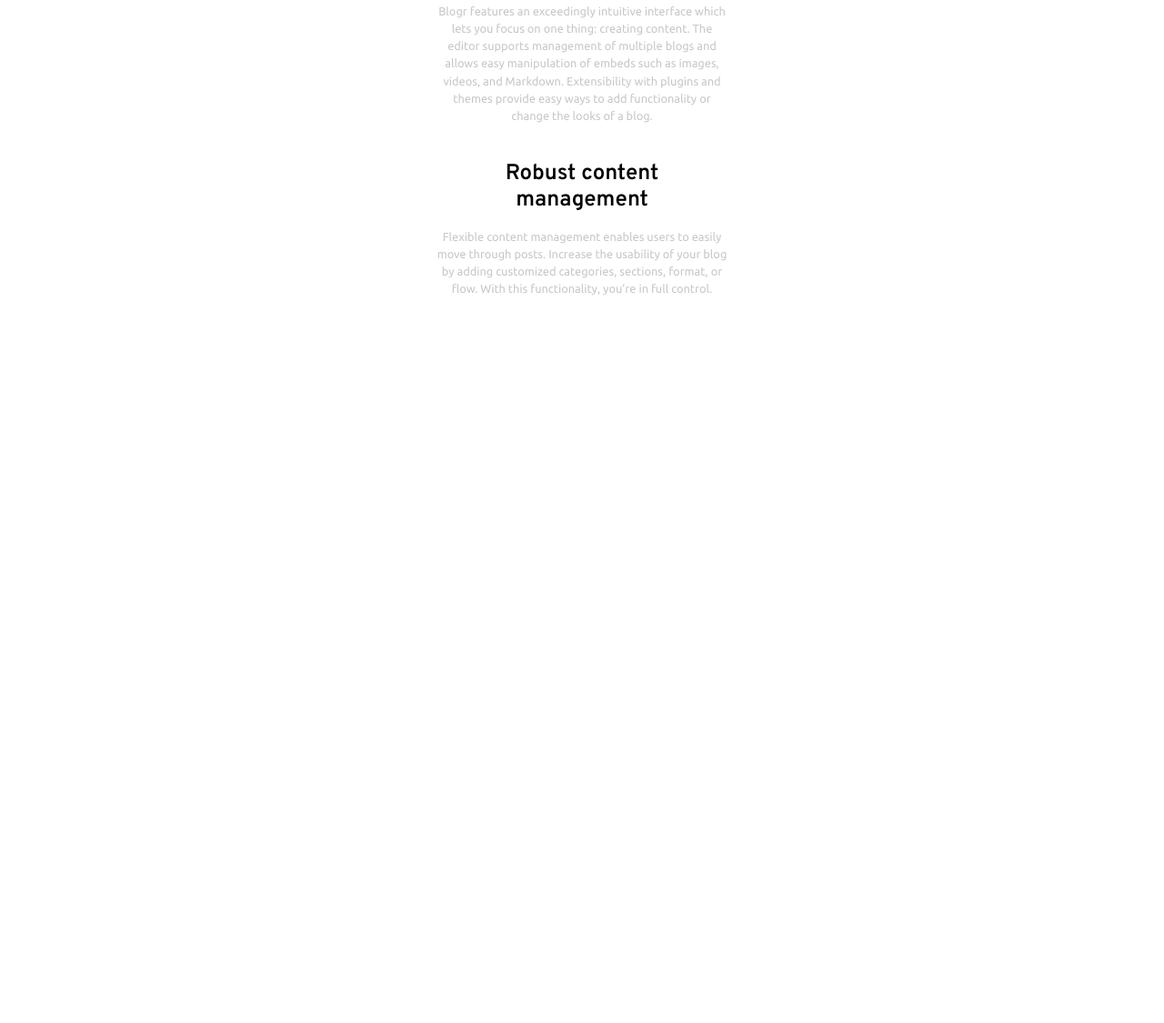
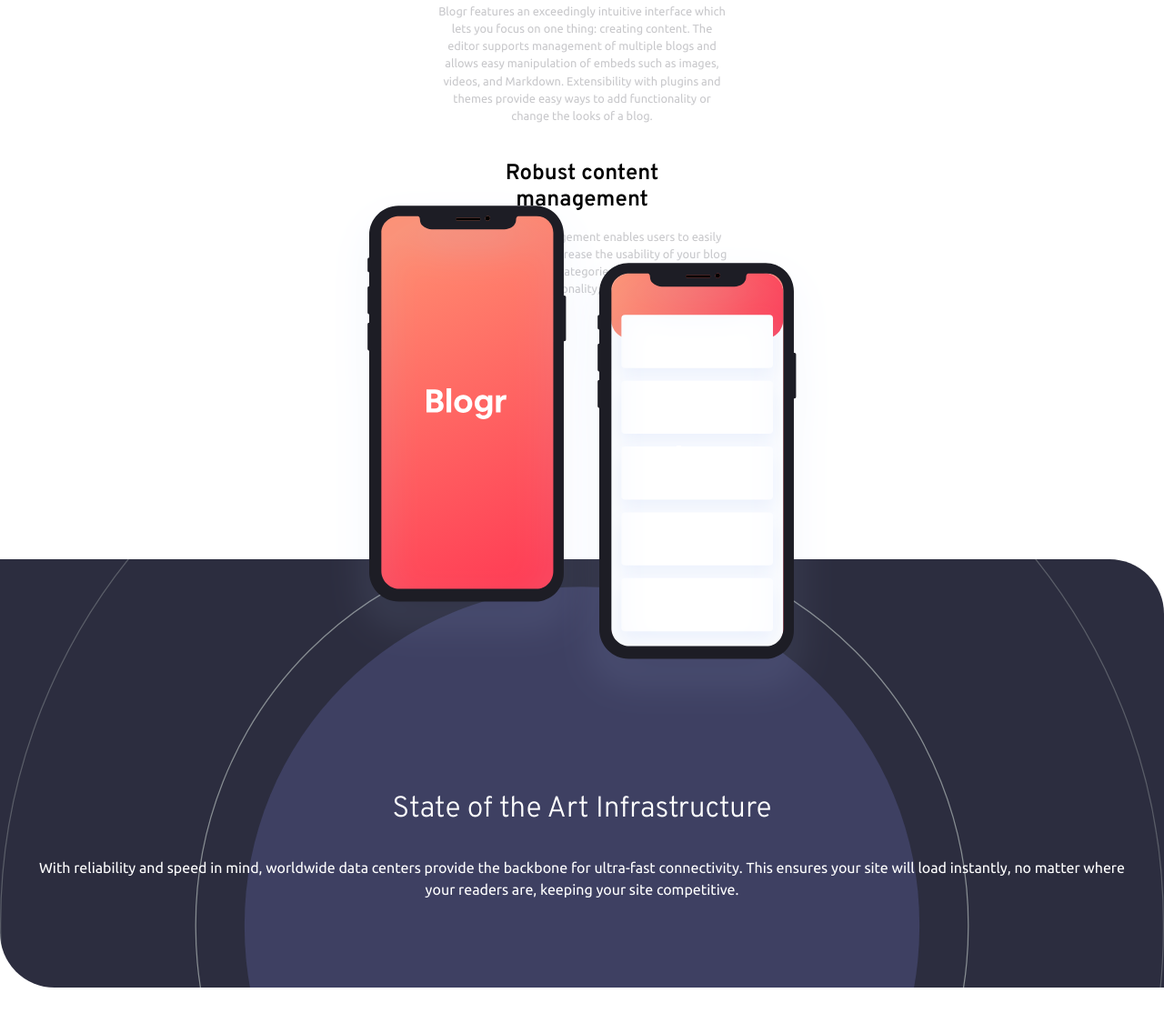
Before and after one commit to Robertron624/blogr-landing-page, a plain HTML site: page index.html in a window 1280 px wide. Shown: the part 975-2100 px from the top of the page at 91% size. Before the commit the page ends 1302 px from the top, so only its background shows below. Drawn offline with Linux system fonts and the light colour scheme.

Commit message:
state of the art section

```diff
--- a/index.html
+++ b/index.html
@@ -61,6 +61,16 @@
         </div>
       </div>
     </div>
+    <section class="state-of-art">
+      <div class="state-of-art-image">
+        <img src="/images/illustration-phones.svg" alt="two smartphones" srcset="">
+      </div>
+      <div class="state-of-art-text">
+        <h2>State of the Art Infrastructure</h2>
+        <p>With reliability and speed in mind, worldwide data centers provide the backbone for ultra-fast connectivity.
+          This ensures your site will load instantly, no matter where your readers are, keeping your site competitive.</p>
+      </div>
+    </section>
   </main>
   <!-- Product
 
--- a/styles.css
+++ b/styles.css
@@ -197,6 +197,7 @@ main .intro {
 main .design-future {
     margin-top: 10rem;
     text-align: center;
+    margin-bottom: 18rem;
 }
 
 .design-future .design-future-text h2 {
@@ -236,6 +237,44 @@ main .design-future {
     max-width: 20rem;
 }
 
+/* State of the art section */
+
+section.state-of-art {
+    text-align: center;
+    margin-bottom: 8rem;
+    position: relative;
+}
+
+.state-of-art .state-of-art-image {
+    position: absolute;
+    bottom: 64%;
+    left: 0;
+    width: 100%;
+    overflow: hidden;
+    display: flex;
+    justify-content: center;
+    align-items: center;
+}
+
+section.state-of-art .state-of-art-text {
+    padding: 16rem 2rem 6rem;
+    background-color: var(--very-dark-gray-blue);
+    color: var(--white);
+    border-radius: 0 60px 0 60px;
+    background-image: url(/images/bg-pattern-circles.svg);
+    background-position: center top -15rem;
+    background-repeat: no-repeat;
+    background-size: cover;
+}
+
+.state-of-art-text h2 {
+    font-size: 2rem;
+    font-weight: 300;
+    line-height: 1.2;
+    margin-bottom: 2rem;
+    font-family: var(--familiy-overpass);
+}
+
 /* ## Media Queries */
 @media screen and (min-width: 768px) {
 }
```
